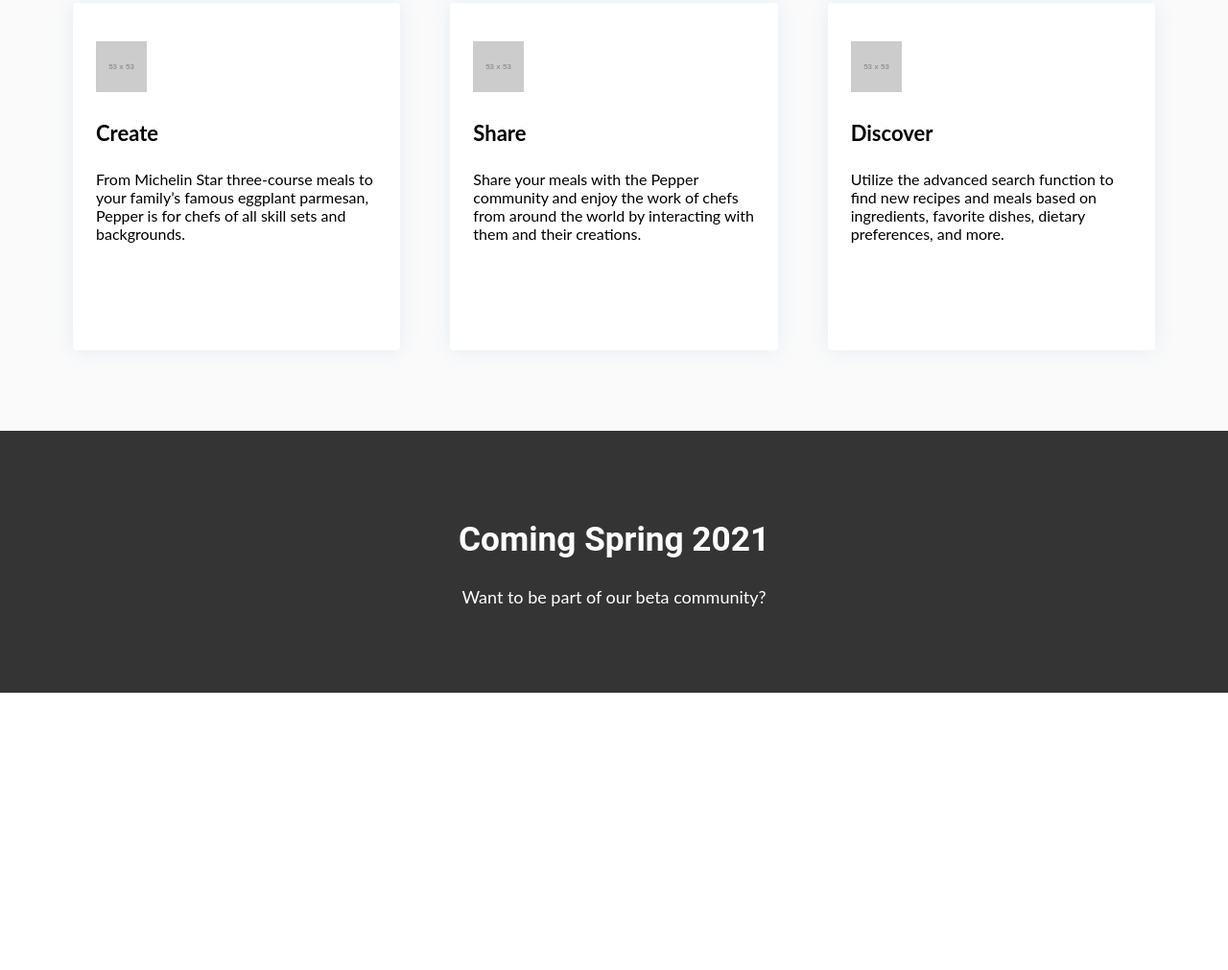
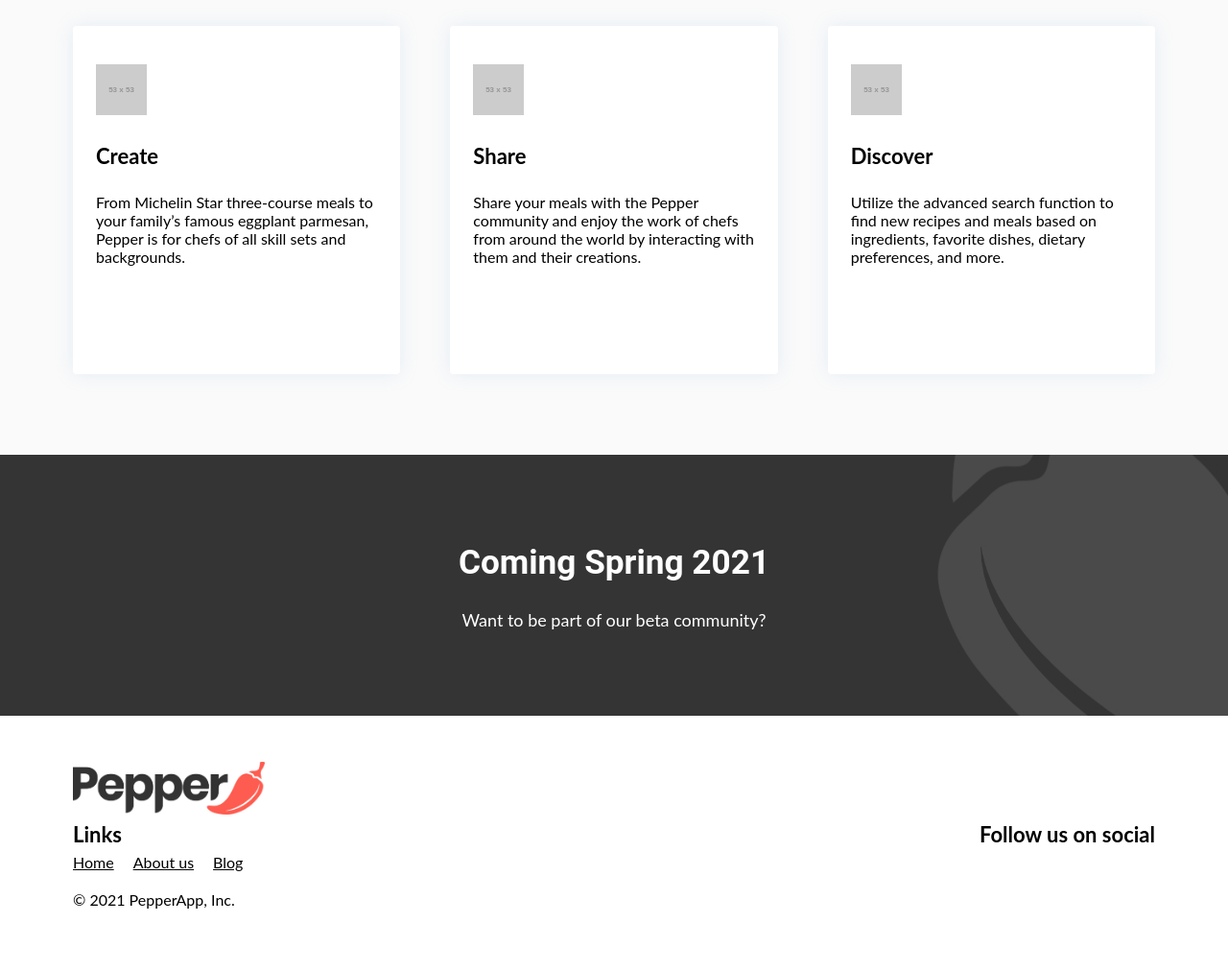
Before and after one commit to ggerstm1/pepper-site, a plain HTML site: page index.html in a window 1280 px wide. Shown: the part 1037-2048 px from the top of the page at 96% size. Before the commit the page ends 1759 px from the top, so only its background shows below. Drawn offline with Linux system fonts and the light colour scheme; placeholder pictures from the web are drawn by us.

Commit message:
working on the index

```diff
--- a/index-style.css
+++ b/index-style.css
@@ -101,10 +101,18 @@ p {
 }
 
 .nav-links ul li {
-color: #000;
 display: inline-block;
 margin: 0 0 0 .5em;
 }
+
+.nav-links ul li a {
+    text-decoration: none;;
+}
+
+ul li a {
+    color: #000;
+}
+
 
 ul li {
     font-family: 'Lato';
@@ -112,6 +120,8 @@ ul li {
     font-weight: 400;
     line-height: 1.625em;
 }
+
+
 
 /* ===========================
       END NAVIGATION DESKTOP
@@ -223,6 +233,8 @@ section > div{
     display: flex;
     flex-wrap: wrap;
     justify-content: space-between;
+    margin: 3em 0 0 0;
+
 }
 
 .layout-3col>.col {
@@ -254,13 +266,65 @@ h4 {
     color: #fff;
 }
 
-section#coming-soon{
-    background-color: #343434;
+section#coming-soon {
+    background: url(images/background-spring-desktop.jpg);
+    background-size: auto;
+    background-repeat: no-repeat;
+    background-position: center;
+    width: 100%;
 }
-
 /* =============================
       END COMING SOON DESKTOP
   ============================== */
+
+/* ===========================
+       FOOTER DESKTOP
+  ============================ */
+
+.footer {
+    max-width: var(--container-width);
+    margin: 0 auto;
+    padding: 3em;
+}
+
+  footer .footer-container {
+      display: flex;
+      justify-content: space-between;
+      align-items: flex-start;
+  }
+
+   footer img {
+        width: 200px;
+  }
+
+footer h3 {
+    margin: 0
+}
+
+  footer ul {
+    list-style: none;
+    margin: 0;
+    padding: 0;
+  }
+
+  footer ul li {
+        display: inline-block;
+  }
+  footer ul li:nth-child(2n) {
+      padding: 0 1em;
+  }
+
+  footer ul li a {
+    color: #000
+  }
+
+   .right-side-footer {
+       align-self: flex-start;
+   }
+
+/* ===========================
+       END FOOTER DESKTOP
+  ============================ */
 
 
 
@@ -277,6 +341,11 @@ h1 {
     section {
         padding: 2.5em 0;
     }
+
+    section#hero {
+        padding-bottom: 0;
+    }
+
     .hero-container{
         flex-direction: column;
     }
@@ -329,6 +398,11 @@ section > div {
     padding: 2em;
 }
 
+/* ===========================
+       FOOTER TABLET
+  ============================ */
+
+
 }
 
 
@@ -349,6 +423,9 @@ section > div {
         margin: 0 auto;
         padding: 0 2em;
     }
+    section#hero {
+        padding-bottom: 0;
+    }
     main #hero::after {
         content: '';
         background: url(images/index/header-background-mobile.png) center no-repeat;
@@ -360,7 +437,7 @@ section > div {
         bottom: 0;
         right: 0;
         opacity: 1;
-        transform: translateY(14%);
+        transform: translateY(0%);
         position: absolute;
         z-index: -2;
     }
@@ -404,6 +481,37 @@ section > div {
     .tile {
         padding: 2em 2.2em;
      }
+
+     section#coming-soon {
+        background: url(images/background-spring-mobile.jpg);
+        background-size: auto;
+        background-repeat: no-repeat;
+        background-position: center;
+        width: 100%;
+    }
+
+
+/* ===========================
+       FOOTER MOBILE
+  ============================ */
+
+
+  footer .footer-container {
+    flex-direction: column;
+}
+
+footer p {
+    margin: 0;
+}
+
+footer ul li {
+    display: block;
+}
+footer ul li:nth-child(2n) {
+    padding: 0;
+}
+
+
 }
 
 /* =============================
--- a/index.html
+++ b/index.html
@@ -20,13 +20,13 @@
                 <nav>
                     <ul>
                         <li>
-                            Home
+                            <a href="index.html">Home</a>
                         </li>
                         <li>
-                            About
+                            <a href="../pages/about.html">About</a>
                         </li>
                         <li>
-                            Blog
+                            <a href="../pages/blog.html">Blog</a>
                         </li>
                     </ul>
                 </nav>
@@ -115,6 +115,39 @@
         <!--footer-->
         <!--end footer-->
     </main>
+    <footer>
+        <div class="footer">
+            <img src="images/Pepper-logo.png" alt="Pepper-logo">
+            <div class="footer-container">
+                <div class="left-side-footer">
+                    <div>
+                        <h3>Links</h3>
+                    </div>
+                    <div>
+                        <ul>
+                            <li>
+                                <a href="../pages/about.html">Home</a>
+                            </li>
+
+                            <li>
+                                <a href="../pages/about.html">About us</a>
+                            </li>
+
+                            <li>
+                                <a href="../pages/blog.html">Blog</a>
+                            </li>
+                        </ul>
+                    </div>
+                </div>
+                <div class="right-side-footer">
+                    <h3>Follow us on social</h3>
+                </div>
+            </div>
+            <p>&copy; 2021 PepperApp, Inc.</p>
+
+        </div>
+
+    </footer>
 </body>
 
 </html>
```
Also changed, not shown: images/background-spring-desktop.jpg (added), images/background-spring-mobile.jpg (added).
